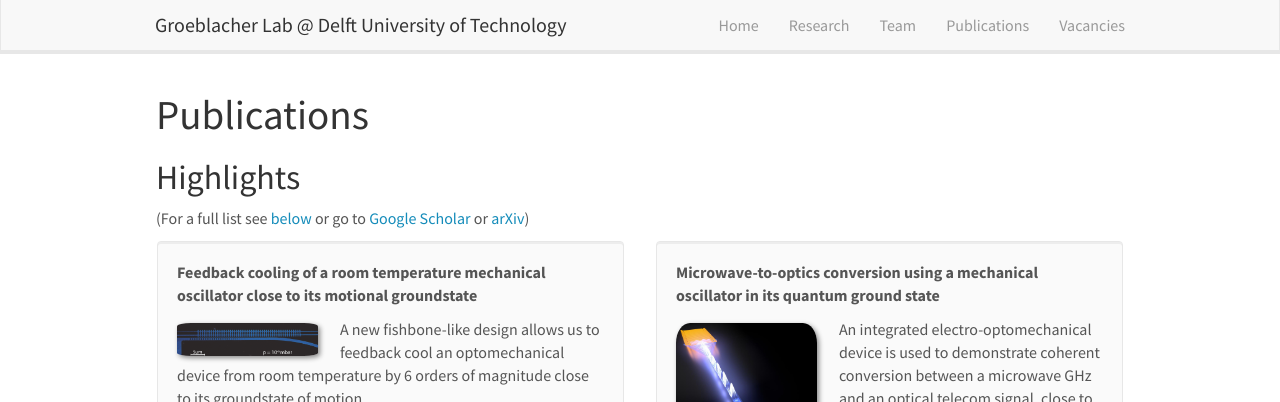
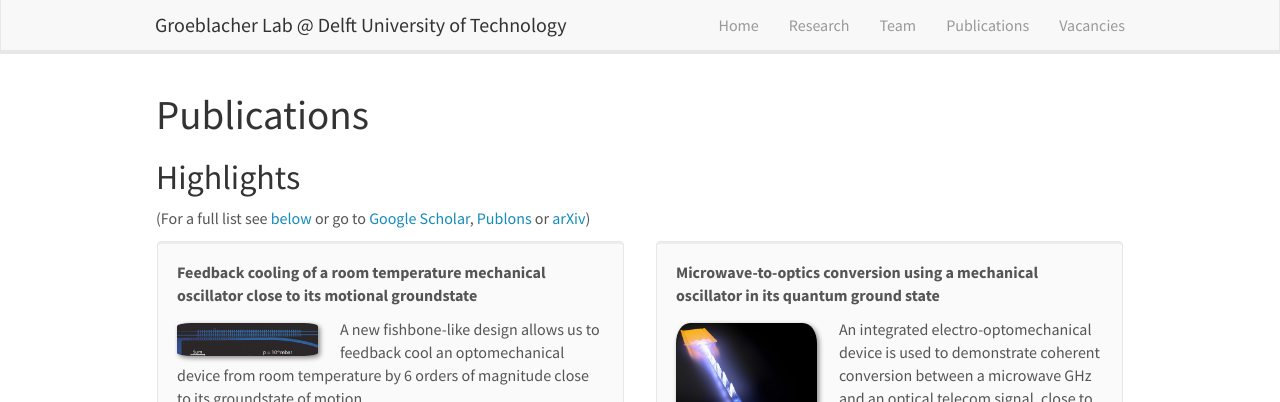
Before and after one commit to sgroeblacher/groeblacherlab, a Jekyll site: the page built from _pages/publications.md, in a window 1280 px wide and 900 px high. Shown: the top 402 px of the window. Built offline with Jekyll 4.4.1, drawn with Linux system fonts in a browser that asks for light colours; nearby versions of some CDN libraries.

Commit message:
modified:   _pages/publications.md

```diff
--- a/_pages/publications.md
+++ b/_pages/publications.md
@@ -11,7 +11,7 @@ permalink: /publications/
 
 ## Highlights
 
-(For a full list see [below](#list-of-publications) or go to [Google Scholar](https://scholar.google.com/citations?user=3FNLMXkAAAAJ) or [arXiv](https://arxiv.org/a/groblacher_s_1))
+(For a full list see [below](#list-of-publications) or go to [Google Scholar](https://scholar.google.com/citations?user=3FNLMXkAAAAJ), [Publons](https://publons.com/researcher/2464886/simon-groeblacher/) or [arXiv](https://arxiv.org/a/groblacher_s_1))
 
 {% assign number_printed = 0 %}
 {% for publi in site.data.publist %}
```
